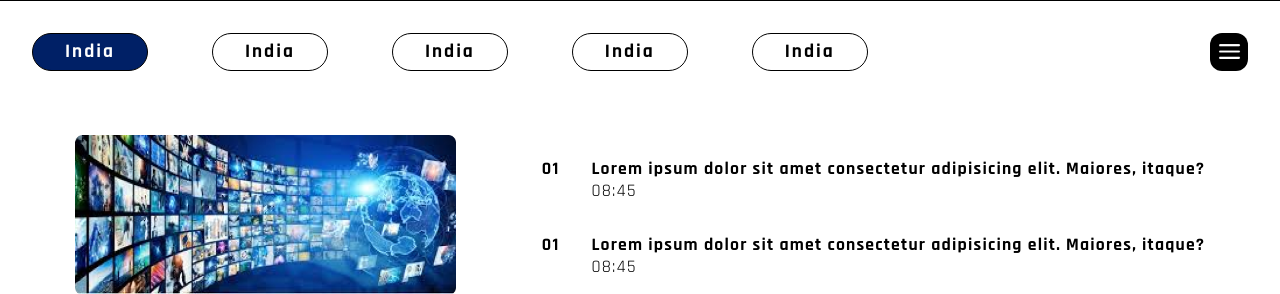
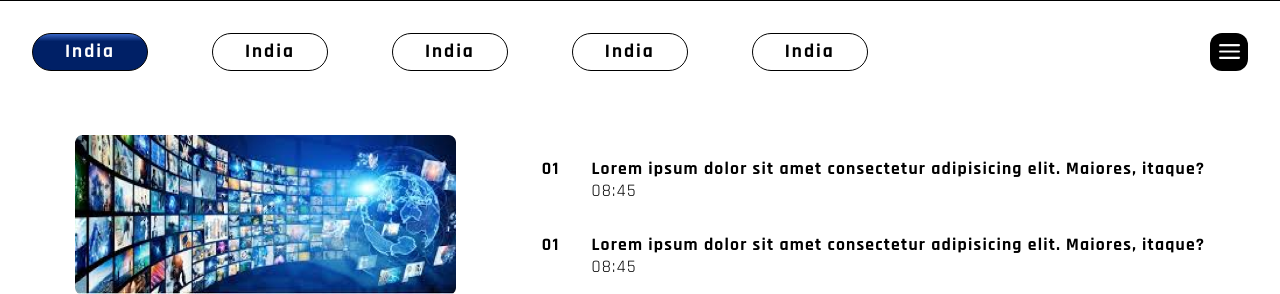
Before and after one commit to Aniketh4/temp, a PHP site: page /domain-news.html in a window 1280 px wide. Shown: the part 413-707 px from the top of the page. Run offline with PHP 8.4, Linux system fonts and the light colour scheme.

Commit message:
Button Made 3d

```diff
--- a/assets/domain.css
+++ b/assets/domain.css
@@ -87,8 +87,9 @@ header .news-num{
 }
 
 .active-tab{
-    background-color: #002066;
+    background: linear-gradient(180deg, #3865c5, #002066 20%);
     color: white;
+
 }
 
 .hamburger, .btm-btn{
```
